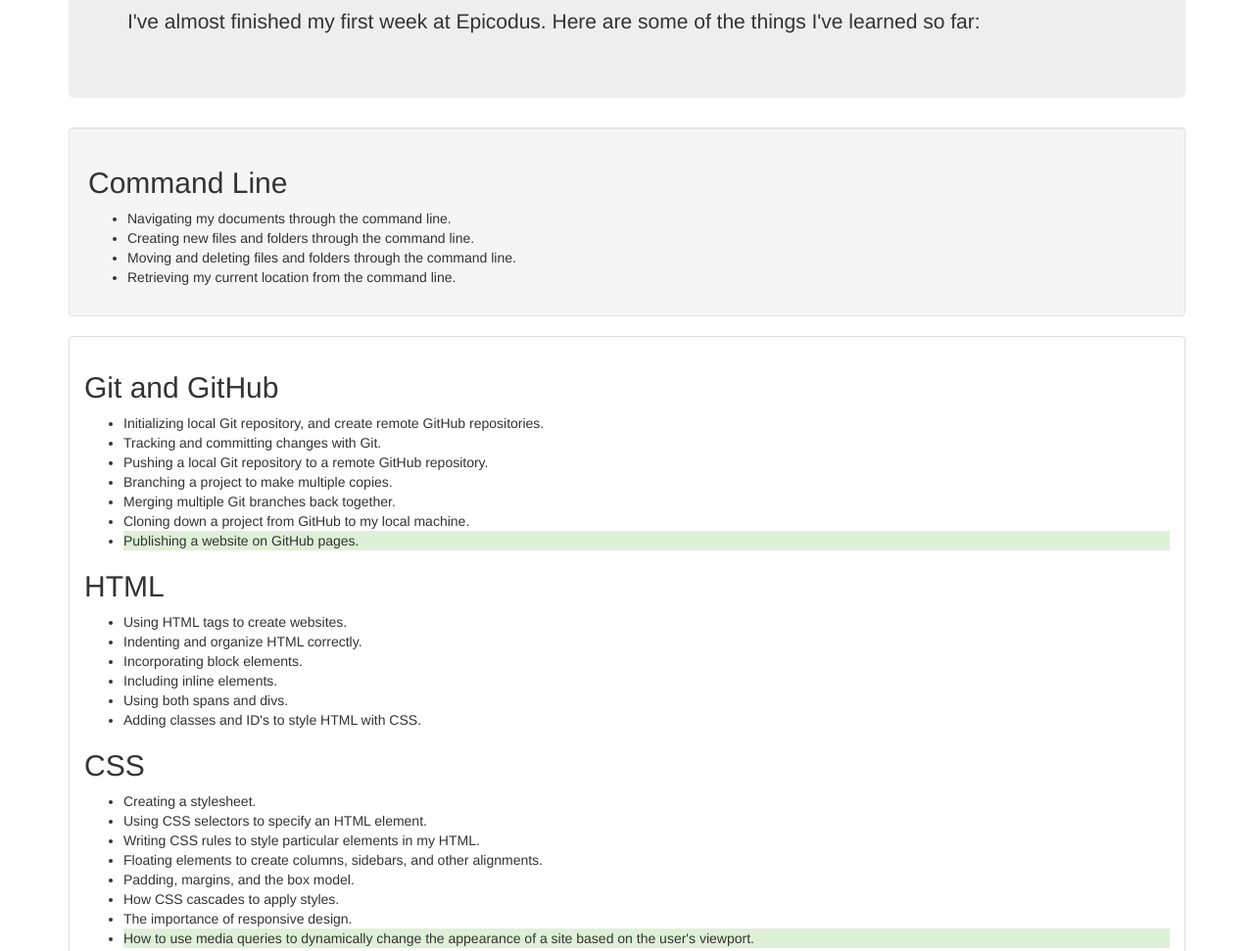
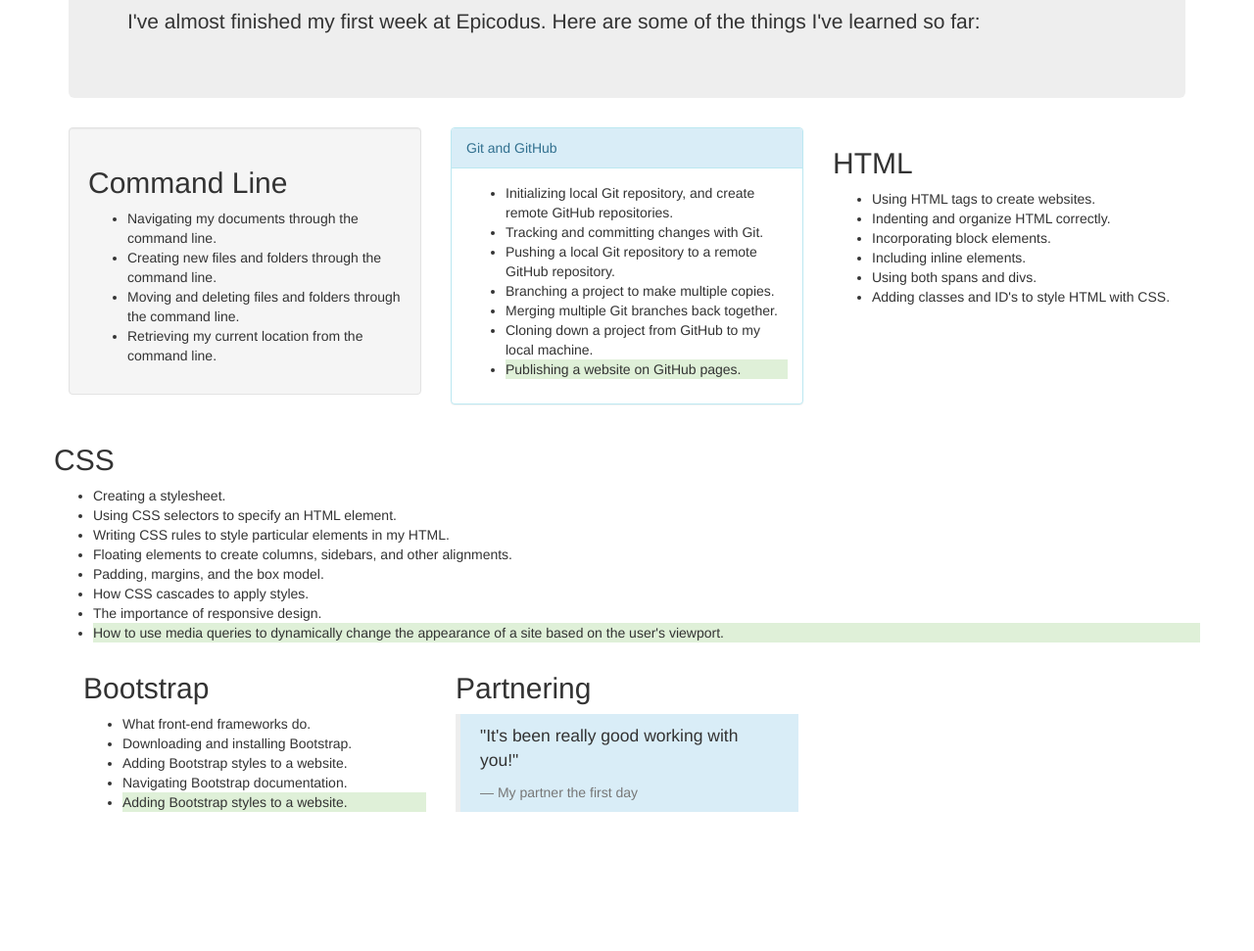
Before and after one commit to kayschulze/week-in-review, a plain HTML site: page index.html in a window 1280 px wide. Shown: the part 140-1111 px from the top of the page at 98% size. After the commit the page ends 989 px from the top, so only its background shows below. Drawn offline with Linux system fonts and the light colour scheme.

Commit message:
Adding Rows and Columns

```diff
--- a/index.html
+++ b/index.html
@@ -12,6 +12,8 @@
           I've almost finished my first week at Epicodus. Here are some of the things I've learned so far:
         </p>
       </div>
+    <div class="row">
+      <div class="col-md-4">
         <div class="well">
           <h2>Command Line</h2>
           <ul>
@@ -21,9 +23,13 @@
             <li>Retrieving my current location from the command line.</li>
           </ul>
         </div>
-    <div class="panel panel-default">
+      </div>
+      <div class="col-md-4">
+        <div class="panel panel-info">
+          <div class="panel-heading"
+            <h2 class="panel-title">Git and GitHub</h2>
+          </div>
           <div class="panel-body">
-      <h2>Git and GitHub</h2>
             <ul>
               <li>Initializing local Git repository, and create remote GitHub repositories.</li>
               <li>Tracking and committing changes with Git.</li>
@@ -33,7 +39,10 @@
               <li>Cloning down a project from GitHub to my local machine.</li>
               <li class="bg-success">Publishing a website on GitHub pages.</li>
             </ul>
-
+          </div>
+        </div>
+      </div>
+      <div class="col-md-4">
       <h2>HTML</h2>
       <ul>
         <li>Using HTML tags to create websites.</li>
@@ -43,6 +52,9 @@
         <li>Using both spans and divs.</li>
         <li>Adding classes and ID's to style HTML with CSS.</li>
       </ul>
+    </div>
+  </div>
+    <div class="row">
         <h2>CSS</h2>
         <ul>
           <li>Creating a stylesheet.</li>
@@ -54,6 +66,8 @@
           <li>The importance of responsive design.</li>
           <li class="bg-success">How to use media queries to dynamically change the appearance of a site based on the user's viewport.</li>
         </ul>
+      </div>
+      <div class="col-md-4">
         <h2>Bootstrap</h2>
         <ul>
           <li>What front-end frameworks do.</li>
@@ -62,11 +76,15 @@
           <li>Navigating Bootstrap documentation.</li>
           <li class="bg-success">Adding Bootstrap styles to a website.</li>
         </ul>
+      </div>
+      <div class="col-md-4">
         <h2>Partnering</h2>
         <blockquote class="bg-info">
           <p>"It's been really good working with you!"</p>
           <footer>My partner the first day</footer>
           </blockquote>
         </div>
+      </div>
+    </div>
   </body>
 </html>
```
Lines whose indentation alone changed are shown as unchanged.
